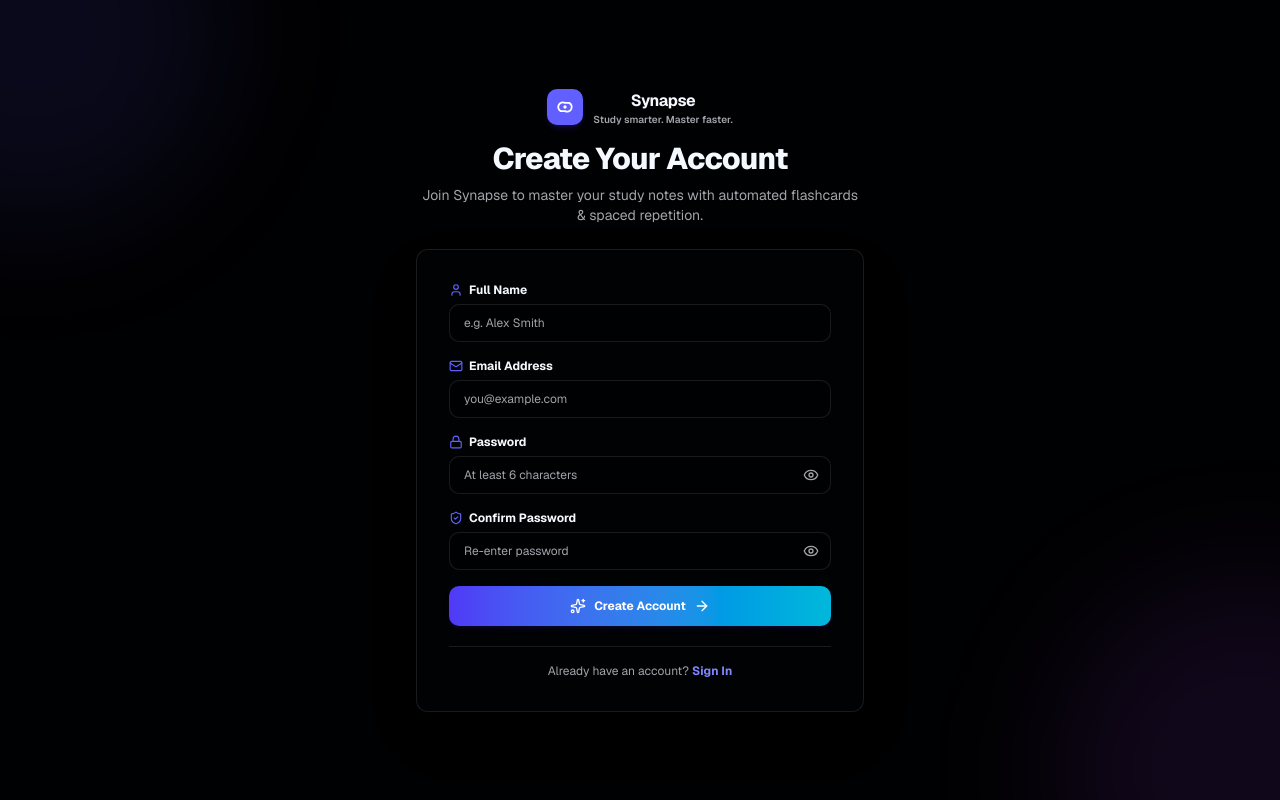
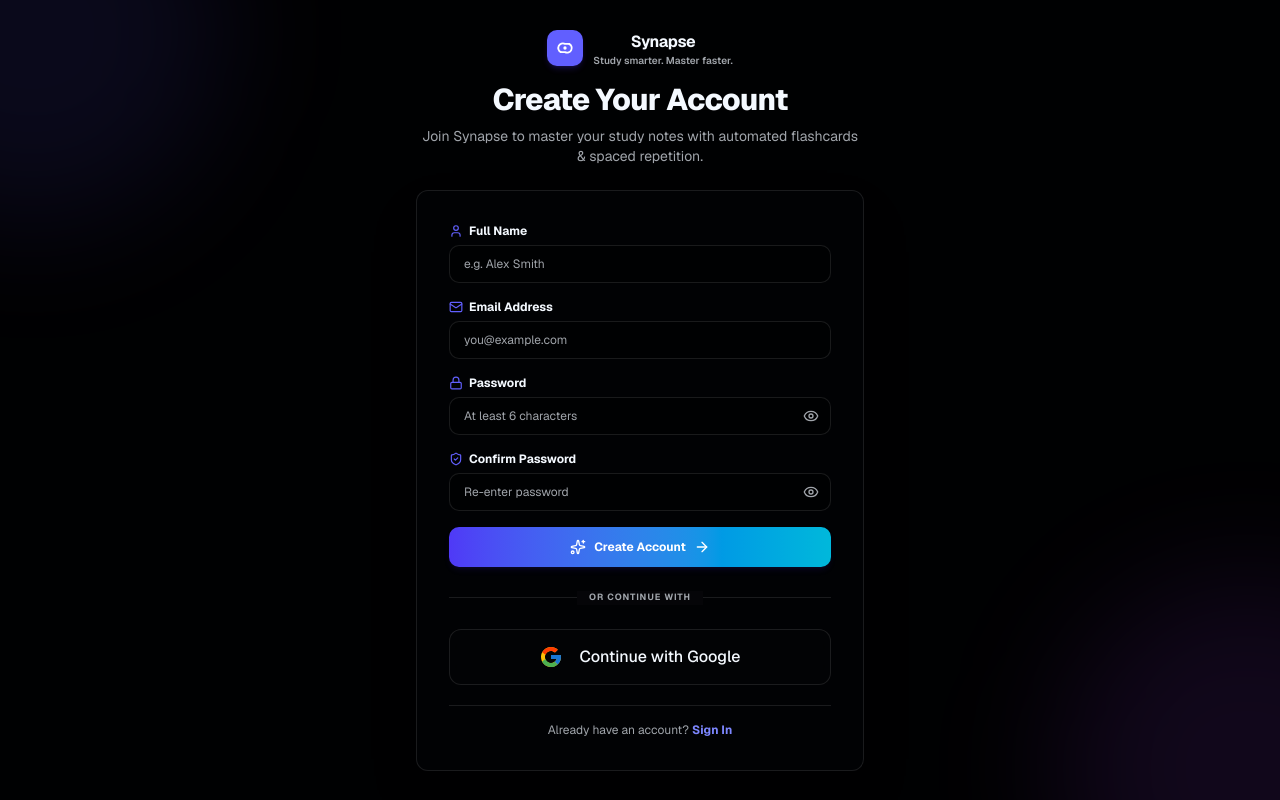
Before and after one commit to sandraNotTaken/synapse, a Next.js app: page /signup in a window 1280 px wide. Built offline with nearby package versions, Linux system fonts and the light colour scheme; no server answers.

Commit message:
feat: add Google login and sign up buttons back to auth forms

```diff
--- a/app/signup/page.tsx
+++ b/app/signup/page.tsx
@@ -5,6 +5,7 @@ import Link from "next/link";
 import { useRouter } from "next/navigation";
 import { User, Mail, Lock, ArrowRight, Loader2, Sparkles, CheckCircle2, ShieldCheck, Eye, EyeOff } from "lucide-react";
 import Logo from "@/components/branding/logo";
+import GoogleButton from "@/components/auth/google-button";
 import { registerUser } from "./actions";
 
 export default function SignUpPage() {
@@ -197,6 +198,19 @@ export default function SignUpPage() {
                 <span>Create Account</span>
                 <ArrowRight className="h-4 w-4" />
               </button>
+
+              {/* Divider */}
+              <div className="relative flex items-center justify-center py-2">
+                <div className="absolute inset-0 flex items-center">
+                  <div className="w-full border-t border-border"></div>
+                </div>
+                <span className="relative bg-[#050508] px-3 text-[9px] uppercase tracking-widest text-muted-foreground font-bold">
+                  or continue with
+                </span>
+              </div>
+
+              {/* Google Signup Button */}
+              <GoogleButton />
             </form>
           )}
 
--- a/components/auth/login-form.tsx
+++ b/components/auth/login-form.tsx
@@ -5,6 +5,7 @@ import { signIn } from "next-auth/react";
 import Link from "next/link";
 import { useSearchParams } from "next/navigation";
 import { Mail, Lock, ArrowRight, Loader2, Sparkles, CheckCircle2, Eye, EyeOff } from "lucide-react";
+import GoogleButton from "./google-button";
 
 export default function LoginForm() {
   const [emailOrUsername, setEmailOrUsername] = useState("");
@@ -134,6 +135,19 @@ export default function LoginForm() {
         </button>
       </form>
 
+      {/* Divider */}
+      <div className="relative flex items-center justify-center py-2">
+        <div className="absolute inset-0 flex items-center">
+          <div className="w-full border-t border-border"></div>
+        </div>
+        <span className="relative bg-background px-3 text-[9px] uppercase tracking-widest text-muted-foreground font-bold">
+          or continue with
+        </span>
+      </div>
+
+      {/* Google Login Button */}
+      <GoogleButton />
+
       {/* Signup Links */}
       <div className="space-y-4 pt-2">
         <div className="text-center text-xs text-muted-foreground">
```
